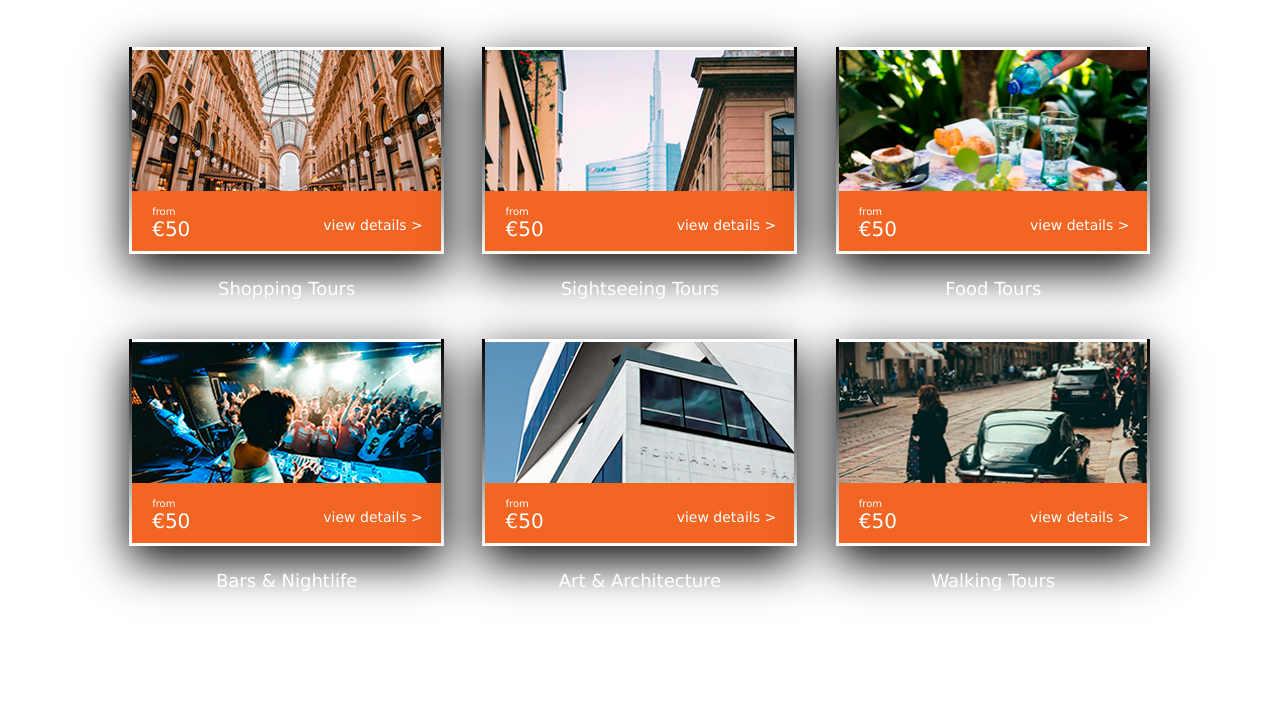
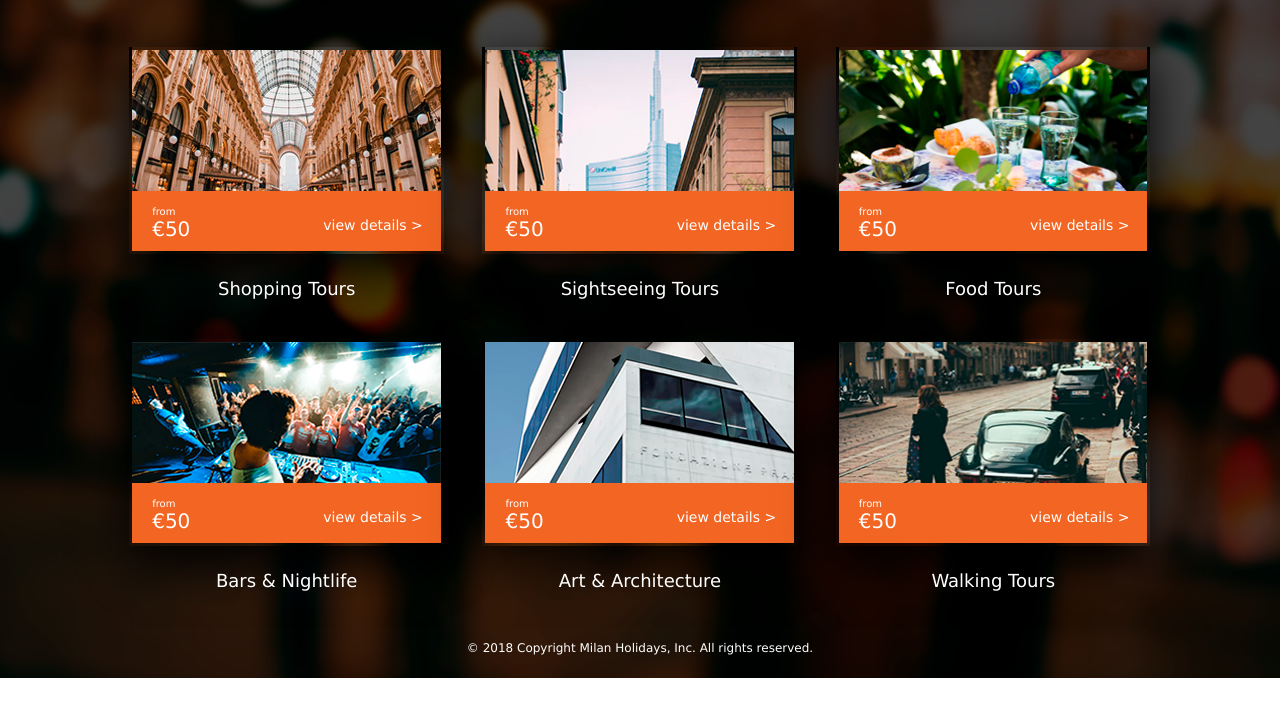
Before and after one commit to dpinchuk/dan.it_hw3, a plain HTML site: page index.html in a window 1280 px wide. Shown: the part 88-800 px from the top of the page. Drawn offline with Linux system fonts and the light colour scheme.

Commit message:
Update style.css

```diff
--- a/css/style.css
+++ b/css/style.css
@@ -1,6 +1,6 @@
 body {
   font-family: Verdana, sans-serif;
-  /*background: url("../img/background.png") no-repeat center;*/
+  background: url("../img/background.png") no-repeat center;
   max-width: 100%;
 }
 
```
